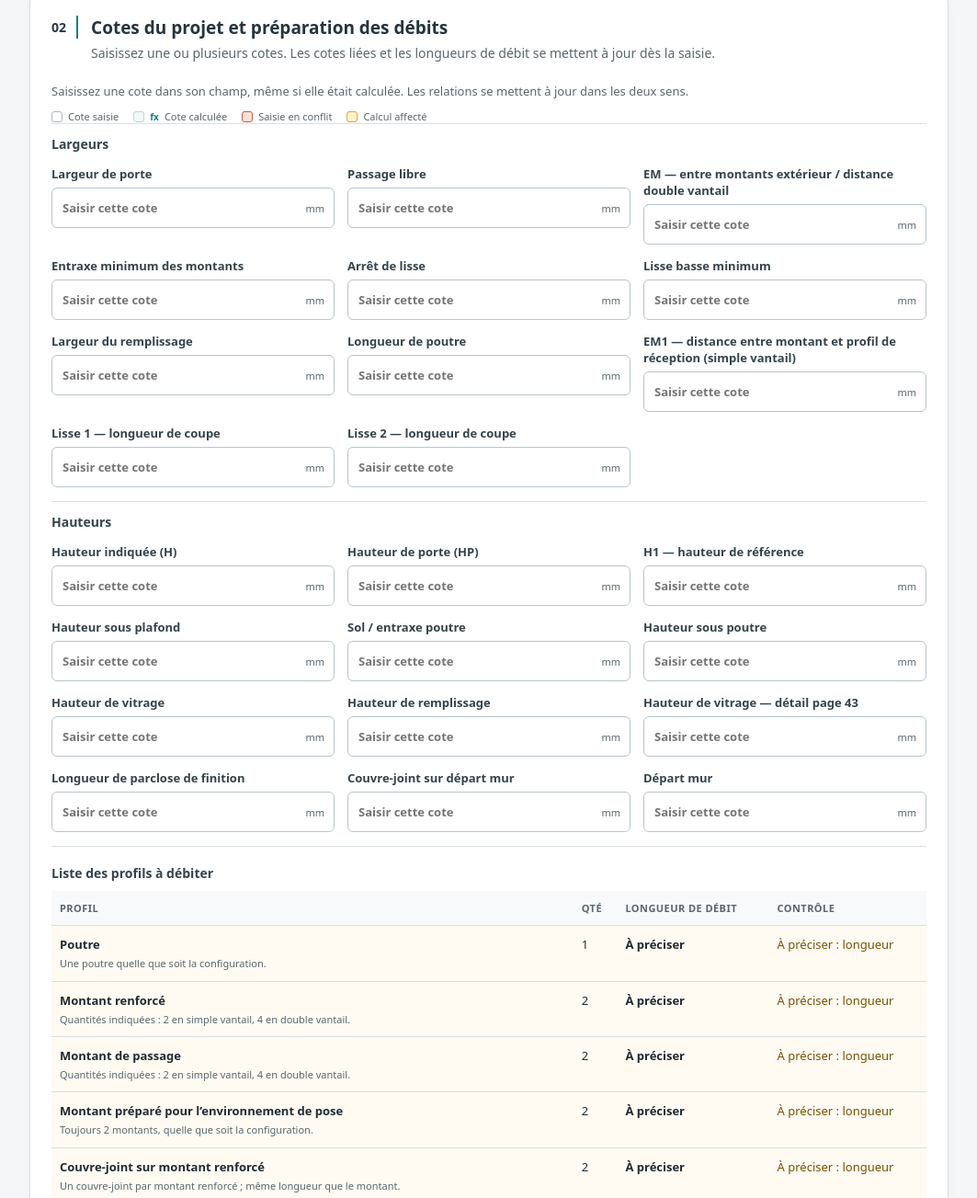
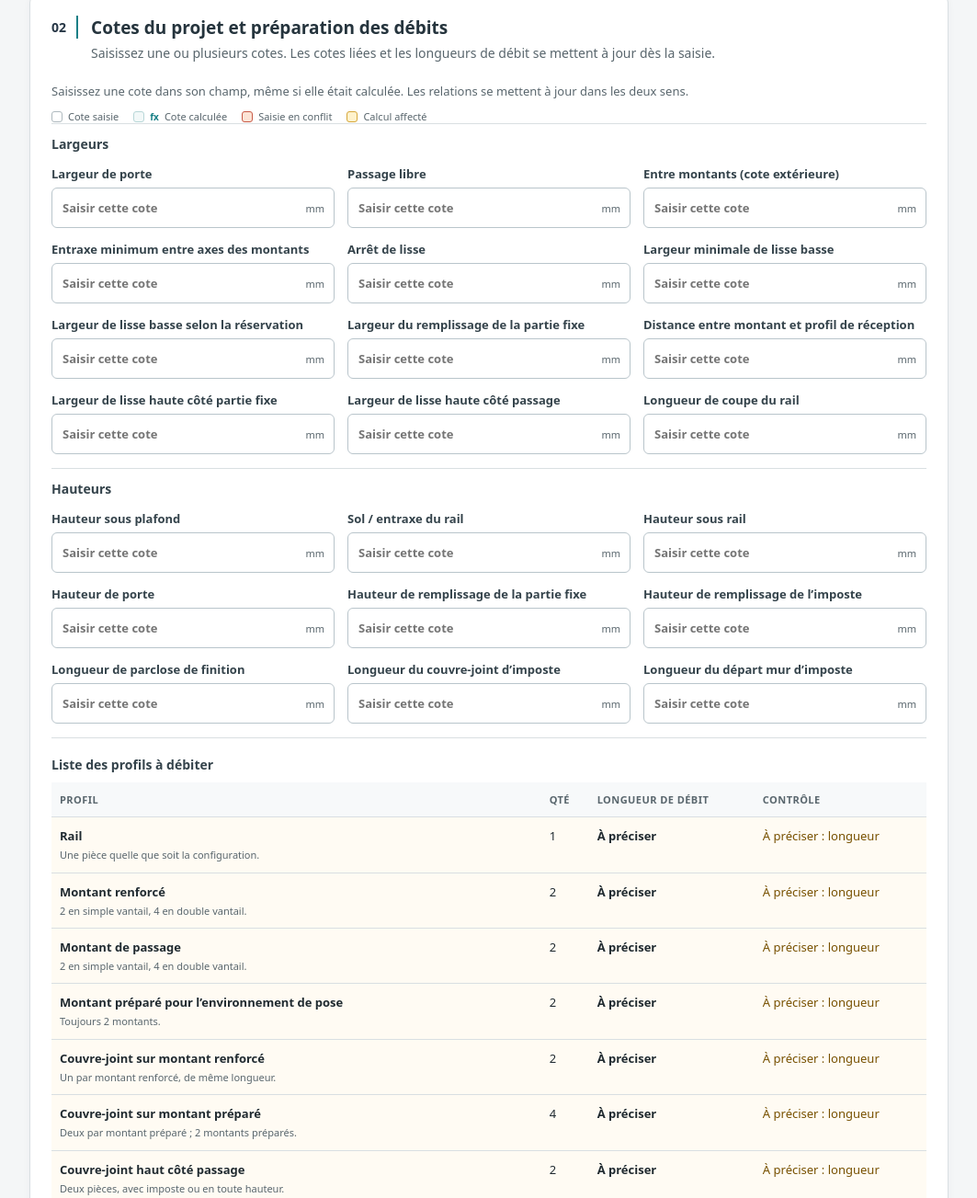
Before and after one commit to JLEGAC/debits-galandage, a website with bundled scripts: page index.html in a window 1280 px wide. Shown: the part 428-1731 px from the top of the page at 92% size, without its empty margins (108-1171 px from the left). Built offline with nearby package versions, Linux system fonts and the light colour scheme.

Commit message:
Add files via upload

```diff
--- a/data/regles-calcul.json
+++ b/data/regles-calcul.json
@@ -1,85 +1,87 @@
 {
-  "version": 3,
+  "version": 4,
   "unite": "mm",
   "cotes": {
-    "LP": {"label":"Largeur de porte"},
-    "PL": {"label":"Passage libre"},
-    "EM": {"label":"EM — entre montants extérieur / distance double vantail"},
-    "ENTRAXE": {"label":"Entraxe minimum des montants"},
-    "ADL": {"label":"Arrêt de lisse"},
-    "LB": {"label":"Lisse basse minimum"},
-    "LREM": {"label":"Largeur du remplissage"},
-    "LBF": {"label":"Longueur de lisse basse de la partie fixe"},
-    "EM1": {"label":"EM1 — distance entre montant et profil de réception (simple vantail)"},
-    "H": {"label":"Hauteur indiquée (H)"},
-    "H1": {"label":"H1 — hauteur de référence"},
-    "HSP": {"label":"Hauteur sous plafond"},
-    "HP": {"label":"Hauteur de porte (HP)"},
-    "SEP": {"label":"Sol / entraxe poutre"},
-    "HSB": {"label":"Hauteur sous poutre"},
-    "HVITRE": {"label":"Hauteur de vitrage"},
-    "HREM": {"label":"Hauteur de remplissage"},
-    "HVT43": {"label":"Hauteur de vitrage — détail page 43"},
-    "HPAR": {"label":"Longueur de parclose de finition"},
-    "CP_IMPOSTE": {"label":"Couvre-joint sur départ mur"},
-    "PM_IMPOSTE": {"label":"Départ mur"},
-    "DPOUTRE": {"label":"Longueur de poutre"},
-    "L1": {"label":"Lisse 1 — longueur de coupe"},
-    "L2": {"label":"Lisse 2 — longueur de coupe"}
+    "LP": {"label": "Largeur de porte"},
+    "PL": {"label": "Passage libre"},
+    "EM": {"label": "Entre montants (cote extérieure)"},
+    "ENTRAXE_MIN": {"label": "Entraxe minimum entre axes des montants"},
+    "ADL": {"label": "Arrêt de lisse"},
+    "LBmini": {"label": "Largeur minimale de lisse basse"},
+    "LB": {"label": "Largeur de lisse basse selon la réservation"},
+    "LREM": {"label": "Largeur du remplissage de la partie fixe"},
+    "MPR": {"label": "Distance entre montant et profil de réception", "vantail":"single"},
+    "LHF": {"label": "Largeur de lisse haute côté partie fixe"},
+    "LHP": {"label": "Largeur de lisse haute côté passage"},
+    "LRAIL": {"label": "Longueur de coupe du rail"},
+    "HSP": {"label": "Hauteur sous plafond"},
+    "SEP": {"label": "Sol / entraxe du rail"},
+    "HSR": {"label": "Hauteur sous rail"},
+    "HP": {"label": "Hauteur de porte"},
+    "HRF": {"label": "Hauteur de remplissage de la partie fixe"},
+    "HRI": {"label": "Hauteur de remplissage de l’imposte"},
+    "HPAR": {"label": "Longueur de parclose de finition"},
+    "CJI": {"label": "Longueur du couvre-joint d’imposte"},
+    "DMI": {"label": "Longueur du départ mur d’imposte"}
   },
   "relations": [
     {"vantail":"single","equation":"PL = LP - 124"},
     {"vantail":"single","equation":"EM = 2 * LP - 73"},
-    {"vantail":"single","equation":"ENTRAXE = 2 * LP - 37"},
+    {"vantail":"single","equation":"ENTRAXE_MIN = 2 * LP - 37"},
     {"vantail":"single","equation":"ADL = 2 * LP + 3"},
-    {"vantail":"single","equation":"LB = LP - 105"},
+    {"vantail":"single","equation":"LBmini = LP - 105"},
+    {"vantail":"single","equation":"LB = MPR - LP - 9"},
+    {"vantail":"single","equation":"LHF = MPR - LP - 9"},
+    {"vantail":"single","equation":"LHP = LP - 59"},
     {"vantail":"single","equation":"LREM = LB + 19"},
-    {"equation":"LBF = L1"},
-    {"vantail":"single","equation":"DPOUTRE = EM - 23"},
-    {"vantail":"single","equation":"L1 = EM1 - LP - 9"},
-    {"vantail":"single","equation":"L2 = LP - 59"},
+    {"vantail":"single","equation":"LRAIL = EM - 23"},
     {"vantail":"double","equation":"PL = 2 * LP - 247"},
     {"vantail":"double","equation":"EM = 4 * LP - 177"},
-    {"vantail":"double","equation":"ENTRAXE = 4 * LP - 141"},
+    {"vantail":"double","equation":"ENTRAXE_MIN = 4 * LP - 141"},
     {"vantail":"double","equation":"ADL = 4 * LP - 101"},
-    {"vantail":"double","equation":"LB = LP - 105"},
+    {"vantail":"double","equation":"LBmini = LP - 105"},
+    {"vantail":"double","equation":"LB = EM / 2 - LP - 16.2"},
+    {"vantail":"double","equation":"LHF = EM / 2 - LP - 16.2"},
+    {"vantail":"double","equation":"LHP = 2 * LP - 103"},
     {"vantail":"double","equation":"LREM = LB + 19"},
-    {"vantail":"double","equation":"DPOUTRE = EM - 20"},
-    {"vantail":"double","equation":"L1 = EM / 2 - LP - 16.2"},
-    {"vantail":"double","equation":"L2 = 2 * LP - 103"},
-    {"equation":"H1 - 60 = H - 85"},
-    {"equation":"HP = H"},
-    {"equation":"HSB = H1 - 36"},
-    {"equation":"SEP = HSB + 18"},
-    {"equation":"HVITRE = HSP - 53"},
-    {"equation":"HREM = H1 - 26"},
-    {"equation":"HVT43 = H1 - 28.5"},
-    {"equation":"HPAR = HSB + 24"},
-    {"imposte":true,"equation":"CP_IMPOSTE = HSP - SEP - 20 - 38"},
-    {"imposte":true,"equation":"PM_IMPOSTE = HSP - SEP - 18 - 11.5"}
+    {"vantail":"double","equation":"LRAIL = EM - 20"},
+    {"equation":"HSR = SEP - 36"},
+    {"equation":"HPAR = HSR + 24"},
+    {"equation":"HRF = HSP - 53"},
+    {"transom":false,"equation":"SEP = HSP - 24.5"},
+    {"transom":false,"material":"wood","equation":"HP = SEP - 55"},
+    {"transom":false,"material":"wood","equation":"HP = HSP - 79.5"},
+    {"transom":false,"material":"aluminium","equation":"HP = SEP - 60"},
+    {"transom":false,"material":"aluminium","equation":"HP = HSP - 84.5"},
+    {"transom":true,"material":"wood","equation":"HP = SEP - 55"},
+    {"transom":true,"material":"aluminium","equation":"HP = SEP - 60"},
+    {"transom":true,"infill":"glazed","equation":"HRI = HSP - SEP - 32"},
+    {"transom":true,"infill":"solid","equation":"HRI = HSP - SEP - 24"},
+    {"transom":true,"equation":"CJI = HSP - SEP - 58"},
+    {"transom":true,"equation":"DMI = HSP - SEP - 29.5"}
   ],
   "conditions": [
     {"code":"EM","max":3000,"message":"La cote entre montants est limitée à 3 000 mm."},
-    {"code":"H","max":3000,"message":"La hauteur de porte indiquée ne doit pas dépasser 3 000 mm."}
+    {"code":"HSP","max":3000,"message":"La hauteur sous plafond ne doit pas dépasser 3 000 mm."}
   ],
   "debits": [
-    {"id":"poutre","profil":"Poutre","quantite":1,"longueur":"DPOUTRE","cas":"tous","note":"Une poutre quelle que soit la configuration."},
-    {"id":"montant-renforce","profil":"Montant renforcé","quantiteRule":"leafPosts","longueur":"HSP","cas":"tous","note":"Quantités indiquées : 2 en simple vantail, 4 en double vantail."},
-    {"id":"montant-passage","profil":"Montant de passage","quantiteRule":"leafPosts","longueur":"HSP","cas":"tous","note":"Quantités indiquées : 2 en simple vantail, 4 en double vantail."},
-    {"id":"montant-prepare","profil":"Montant préparé pour l’environnement de pose","quantite":2,"longueur":"HSP","cas":"tous","note":"Toujours 2 montants, quelle que soit la configuration."},
-    {"id":"cj-renforce","profil":"Couvre-joint sur montant renforcé","quantiteRule":"leafPosts","longueur":"HSP","cas":"tous","note":"Un couvre-joint par montant renforcé ; même longueur que le montant."},
-    {"id":"cj-prepare","profil":"Couvre-joint plat 40 mm sur montant préparé","quantite":4,"longueur":"HSP","cas":"tous","note":"Deux couvre-joints par montant préparé ; deux montants préparés × deux faces."},
-    {"id":"lisse1","profil":"Lisse 1 — profil de lisse 127221","quantiteRule":"leafLisses","longueur":"L1","cas":"imposte","note":"En configuration avec imposte : 1 en simple vantail, 2 en double vantail."},
-    {"id":"lisse2","profil":"Lisse 2 — profil de lisse 127221","quantite":1,"longueur":"L2","cas":"imposte","note":"En configuration avec imposte : 1 pièce en simple ou double vantail."},
-    {"id":"cj-haut","profil":"Couvre-joint haut égal à la Lisse 2","quantite":2,"longueur":"L2","cas":"tous","note":"Deux pièces, en toute hauteur comme avec imposte."},
-    {"id":"parclose","profil":"Parclose de finition","quantiteRule":"fixedPanels","longueur":"HPAR","cas":"fixed-glazed","note":"1 en simple vantail, 2 en double vantail ; uniquement si les parties fixes sont vitrées."},
-    {"id":"profil-reception","profil":"Profil de réception","quantite":1,"longueur":"HSP","cas":"simple","note":"Une pièce en simple vantail. Aucun profil de réception en double vantail, d’après la notice."},
-    {"id":"lisse-basse-fixe","profil":"Lisse basse de la partie fixe","quantiteRule":"fixedPanels","longueur":"LBF","cas":"fixed","note":"La notice indique : longueur de lisse basse = Lisse 1."},
-    {"id":"cj-lisse1","profil":"Couvercle de finition — Lisse 1","quantiteRule":"leafLisses","longueur":"L1","cas":"sans-imposte","note":"1 en simple vantail, 2 en double vantail."},
-    {"id":"cj-lisse2","profil":"Couvercle de finition — Lisse 2","quantite":1,"longueur":"L2","cas":"sans-imposte","note":"1 pièce en simple ou double vantail."},
-    {"id":"enjoliveur","profil":"Profil enjoliveur égal à la lisse 1","quantiteRule":"fixedSectionsBothFaces","longueur":"L1","cas":"fixed-glazed","note":"Deux faces pour chaque partie fixe vitrée."},
-    {"id":"cj-mur-imposte","profil":"Couvre-joint sur départ mur","quantite":2,"longueur":"CP_IMPOSTE","cas":"imposte","note":"2 pièces avec imposte : HSP − Sol/entraxe poutre − 20 − 38."},
-    {"id":"profil-mur-imposte","profil":"Départ mur","quantite":2,"longueur":"PM_IMPOSTE","cas":"imposte","note":"2 pièces avec imposte : HSP − Sol/entraxe poutre − 18 − 11,5."}
+    {"id":"rail","profil":"Rail","quantite":1,"longueur":"LRAIL","cas":"tous","note":"Une pièce quelle que soit la configuration."},
+    {"id":"montant-renforce","profil":"Montant renforcé","quantiteRule":"leafPosts","longueur":"HSP","cas":"tous","note":"2 en simple vantail, 4 en double vantail."},
+    {"id":"montant-passage","profil":"Montant de passage","quantiteRule":"leafPosts","longueur":"HSP","cas":"tous","note":"2 en simple vantail, 4 en double vantail."},
+    {"id":"montant-prepare","profil":"Montant préparé pour l’environnement de pose","quantite":2,"longueur":"HSP","cas":"tous","note":"Toujours 2 montants."},
+    {"id":"cj-renforce","profil":"Couvre-joint sur montant renforcé","quantiteRule":"leafPosts","longueur":"HSP","cas":"tous","note":"Un par montant renforcé, de même longueur."},
+    {"id":"cj-prepare","profil":"Couvre-joint sur montant préparé","quantite":4,"longueur":"HSP","cas":"tous","note":"Deux par montant préparé ; 2 montants préparés."},
+    {"id":"lisse-haute-fixe","profil":"Lisse haute côté partie fixe","quantiteRule":"leafLisses","longueur":"LHF","cas":"imposte","note":"1 en simple vantail, 2 en double vantail."},
+    {"id":"lisse-haute-passage","profil":"Lisse haute côté passage","quantite":1,"longueur":"LHP","cas":"imposte","note":"1 pièce en simple ou double vantail."},
+    {"id":"cj-haut","profil":"Couvre-joint haut côté passage","quantite":2,"longueur":"LHP","cas":"tous","note":"Deux pièces, avec imposte ou en toute hauteur."},
+    {"id":"parclose","profil":"Parclose de finition","quantiteRule":"fixedPanels","longueur":"HPAR","cas":"fixed-glazed","note":"1 en simple vantail, 2 en double ; uniquement si les parties fixes sont vitrées."},
+    {"id":"profil-reception","profil":"Profil de réception","quantite":1,"longueur":"HSP","cas":"simple","note":"Une pièce en simple vantail ; non prévu en double vantail."},
+    {"id":"lisse-basse-fixe","profil":"Lisse basse de la partie fixe","quantiteRule":"fixedPanels","longueur":"LB","cas":"fixed","note":"Une pièce par partie fixe ; même longueur que le profil haut côté partie fixe."},
+    {"id":"couvercle-fixe","profil":"Couvercle de finition côté partie fixe","quantiteRule":"leafLisses","longueur":"LHF","cas":"sans-imposte","note":"1 en simple vantail, 2 en double vantail."},
+    {"id":"couvercle-passage","profil":"Couvercle de finition côté passage","quantite":1,"longueur":"LHP","cas":"sans-imposte","note":"1 pièce en simple ou double vantail."},
+    {"id":"enjoliveur","profil":"Profil enjoliveur côté partie fixe","quantiteRule":"fixedSectionsBothFaces","longueur":"LHF","cas":"fixed-glazed","note":"Deux faces pour chaque partie fixe vitrée."},
+    {"id":"couvre-joint-imposte","profil":"Couvre-joint d’imposte","quantite":2,"longueur":"CJI","cas":"imposte","note":"2 pièces avec imposte."},
+    {"id":"depart-mur-imposte","profil":"Départ mur d’imposte","quantite":2,"longueur":"DMI","cas":"imposte","note":"2 pièces avec imposte, vitrée ou pleine."}
   ],
   "alertes": {}
 }
--- a/service-worker.js
+++ b/service-worker.js
@@ -1,4 +1,4 @@
-const CACHE="preparation-debits-v11";
+const CACHE="preparation-debits-v12";
 const FILES=["./","./index.html","./styles.css","./manifest.webmanifest","./assets/icon.svg","./src/main.js","./src/formulas.js","./src/cutlist.js","./data/regles-calcul.json"];
 self.addEventListener("install",event=>event.waitUntil(caches.open(CACHE).then(cache=>cache.addAll(FILES)).then(()=>self.skipWaiting())));
 self.addEventListener("activate",event=>event.waitUntil(caches.keys().then(keys=>Promise.all(keys.filter(k=>k!==CACHE).map(k=>caches.delete(k)))).then(()=>self.clients.claim())));
--- a/src/main.js
+++ b/src/main.js
@@ -4,8 +4,8 @@ import { buildCutList } from "./cutlist.js";
 
 const $ = id => document.getElementById(id);
 const groups = [
-  { title:"Largeurs", keys:["LP","PL","EM","ENTRAXE","ADL","LB","LREM","DPOUTRE","EM1","L1","L2"] },
-  { title:"Hauteurs", keys:["H","HP","H1","HSP","SEP","HSB","HVITRE","HREM","HVT43","HPAR","CP_IMPOSTE","PM_IMPOSTE"] }
+  { title:"Largeurs", keys:["LP","PL","EM","ENTRAXE_MIN","ADL","LBmini","LB","LREM","MPR","LHF","LHP","LRAIL"] },
+  { title:"Hauteurs", keys:["HSP","SEP","HSR","HP","HRF","HRI","HPAR","CJI","DMI"] }
 ];
 const state = {
   doorMaterial:"aluminium", leaf:"single", infill:"glazed", transom:"none",
@@ -20,14 +20,19 @@ const numeric = value => {
 const format = value => Number.isFinite(value) ? Number(value.toFixed(2)).toString().replace(".", ",") : "—";
 
 function activeRelations() {
-  return rules.relations.filter(rule => (!rule.vantail || rule.vantail === state.leaf) && (!rule.imposte || state.transom !== "none"));
+  return rules.relations.filter(rule =>
+    (!rule.vantail || rule.vantail === state.leaf) &&
+    (rule.transom === undefined || rule.transom === (state.transom !== "none")) &&
+    (!rule.material || rule.material === state.doorMaterial) &&
+    (!rule.infill || rule.infill === state.infill)
+  );
 }
 
 function renderInputs() {
   $("fields").innerHTML = groups.map(group => `
     <section class="dimension-group" aria-label="${group.title}">
       <h3>${group.title}</h3>
-      <div class="fields">${group.keys.map(key => {
+      <div class="fields">${group.keys.filter(key => !rules.cotes[key].vantail || rules.cotes[key].vantail === state.leaf).map(key => {
         const item = rules.cotes[key];
         return `<label class="field">${item.label}<span class="input-with-unit"><span class="origin-indicator" hidden title="Cote calculée à partir des relations" aria-label="Cote calculée">fx</span><input inputmode="decimal" enterkeyhint="next" type="text" data-cote="${key}" placeholder="Saisir cette cote" autocomplete="off"><small>mm</small></span></label>`;
       }).join("")}</div>
@@ -124,7 +129,7 @@ function renderCutlist(solved) {
 function renderFormulas() {
   const escape = value => String(value).replaceAll("&", "&amp;").replaceAll("<", "&lt;").replaceAll(">", "&gt;");
   $("formula-list").innerHTML = rules.relations.map(rule => {
-    const variant = rule.imposte ? "Avec imposte" : rule.vantail === "single" ? "Simple vantail" : rule.vantail === "double" ? "Double vantail" : "Hauteurs";
+    const variant = rule.transom === true ? (rule.infill === "glazed" ? "Imposte vitrée" : rule.infill === "solid" ? "Imposte pleine" : "Avec imposte") : rule.transom === false ? (rule.material === "wood" ? "Toute hauteur · bois" : rule.material === "aluminium" ? "Toute hauteur · aluminium" : "Toute hauteur") : rule.material ? `Porte ${rule.material === "wood" ? "bois" : "aluminium"}` : rule.vantail === "single" ? "Simple vantail" : rule.vantail === "double" ? "Double vantail" : "Hauteurs";
     return `<div><span>${variant}</span><code>${escape(rule.equation)}</code></div>`;
   }).join("") + rules.conditions.map(rule => `<div><span>Limite</span><code>${escape(rule.message)}</code></div>`).join("");
 }
@@ -144,7 +149,7 @@ function calculate(activeInput = null) {
   renderCutlist(solved);
 }
 
-$("leaf-count").addEventListener("change", event => { state.leaf = event.target.value; calculate(); });
+$("leaf-count").addEventListener("change", event => { state.leaf = event.target.value; renderInputs(); calculate(); });
 $("door-material").addEventListener("change", event => { state.doorMaterial = event.target.value; calculate(); });
 $("infill").addEventListener("change", event => { state.infill = event.target.value; calculate(); });
 $("transom").addEventListener("change", event => { state.transom = event.target.value; calculate(); });
```
Also changed, not shown: index.html (+2 -2 lines), tests/calculation-flow.test.js (added, +42 -0 lines), tests/debits.test.js (+23 -26 lines), tests/formulas.test.js (+94 -109 lines), tests/ui-startup.test.js (+1 -1 lines), README.md.
